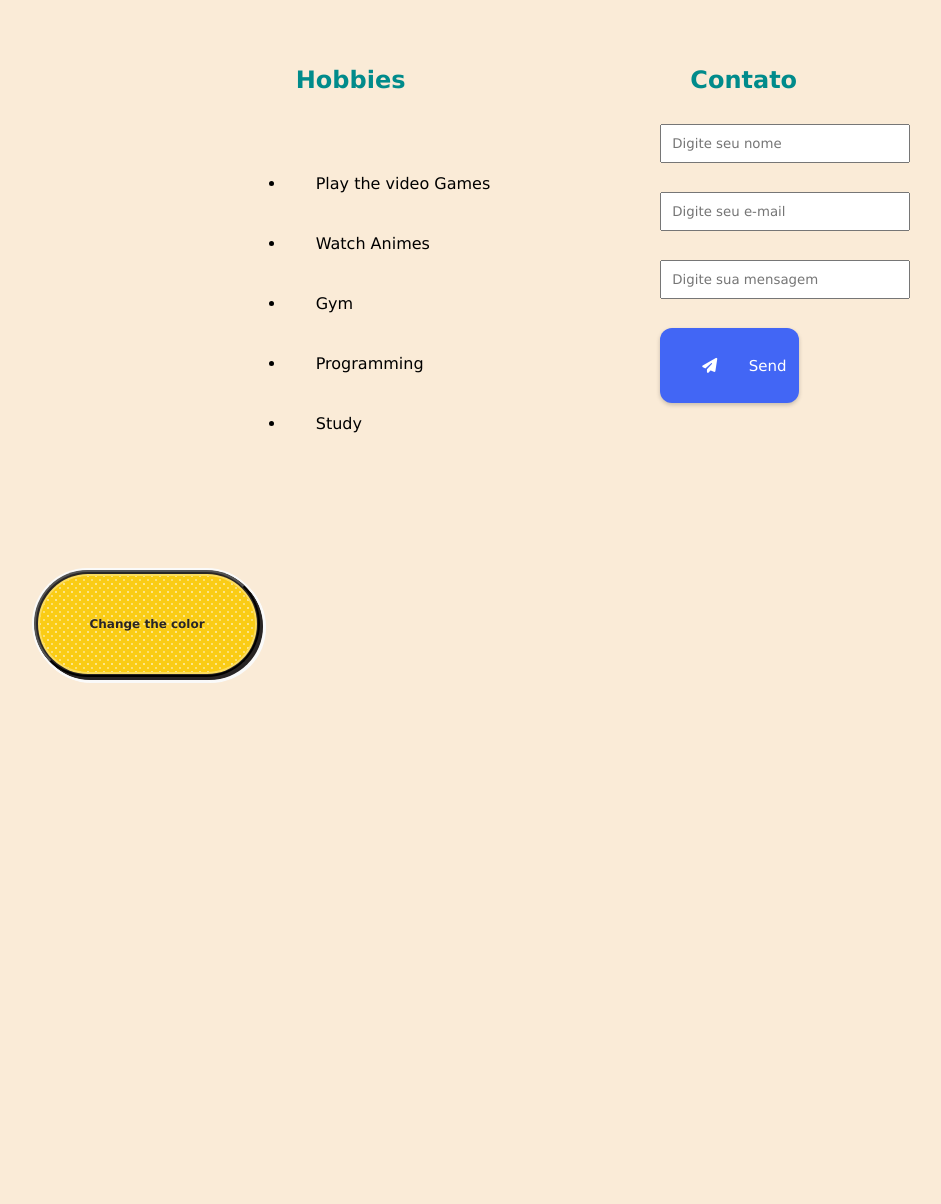
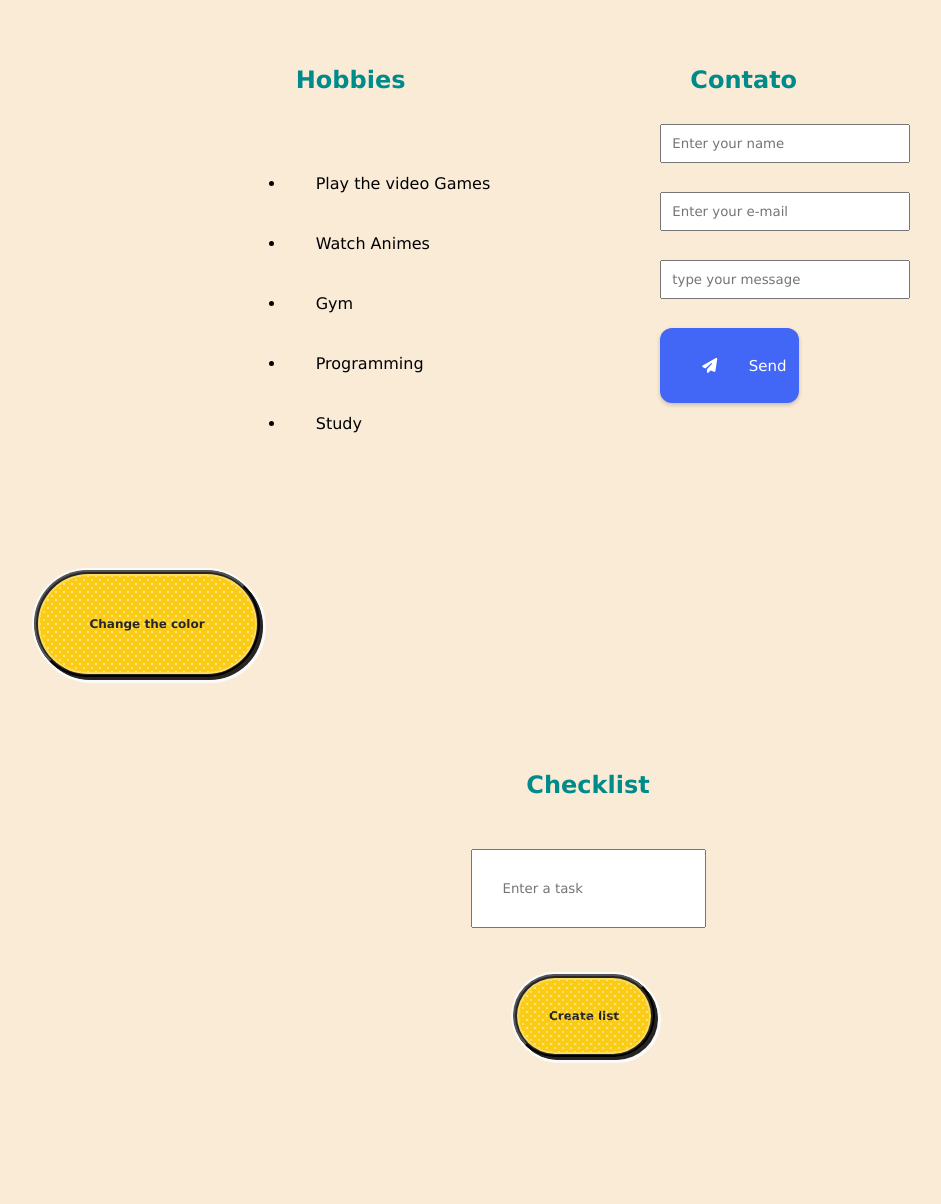
Before and after one commit to kauacovre/Curso-JS, a plain HTML site: page index.html in a window 1280 px wide. Shown: the part 200-1404 px from the top of the page, without its empty margins (52-993 px from the left). Before the commit the page ends 971 px from the top, so only its background shows below. Drawn offline with Linux system fonts and the light colour scheme.

Commit message:
to-do-list

```diff
--- a/index.html
+++ b/index.html
@@ -24,9 +24,9 @@
 
         <div class="contato">
             <h2>Contato</h2>
-            <input type="text" placeholder="Digite seu nome"><br>
-            <input type="email" placeholder="Digite seu e-mail"><br>
-            <input type="mensagem" placeholder="Digite sua mensagem"><br>
+            <input type="text" placeholder="Enter your name"><br>
+            <input type="email" placeholder="Enter your e-mail"><br>
+            <input type="mensagem" placeholder="type your message"><br>
             <button class="send-button">
                 <i class="fas fa-paper-plane"></i> Send
             </button>
@@ -39,6 +39,17 @@
         </button>
     </div>
 
+    <div class="container">
+        <h2>Checklist</h2>
+        <input type="text" id="tarefa" placeholder="Enter a task">
+        <div onclick="criarlista()">
+            <button class="button">
+                <div class="text">Create list</div>
+            </button>
+        </div>
+        <ul id="lista"></ul>
+    </div>
+
     <script src="script.js"></script>
 </body>
 </html>
--- a/script.js
+++ b/script.js
@@ -2,3 +2,31 @@ function mudarCor() {
     const corAleatoria = "#" + Math.floor(Math.random() * 16777215).toString(16);
     document.body.style.backgroundColor = corAleatoria;
 }
+
+function criarlista() {
+    const input = document.getElementById("tarefa");
+    const texto = input.value.trim();
+    if (texto !== "") {
+        const li = document.createElement("li");
+        li.textContent = texto;
+
+        li.addEventListener("click", () =>{
+            li.classList.toggle("completed");
+        });
+
+        const btnremover = document.createElement("button");
+        btnremover.textContent = "x";
+        btnremover.className = "remove";
+        btnremover.addEventListener("click", (e) => {
+            e.stopPropagation();
+            li.remove();
+        });
+
+        li.appendChild(btnremover);
+        document.getElementById("lista").appendChild(li);
+        input.value = ""; // Limpa o campo de entrada após adicionar a tarefa
+    }
+    else {
+        alert("enter a valid task!");
+    }
+}
--- a/style.css
+++ b/style.css
@@ -175,3 +175,23 @@
           12px 4px;
       }
     }
+
+  .container {
+    display: flex;
+    justify-content: center;
+    align-items: center;
+    flex-direction: column;
+    gap: 20px;
+  }
+
+  .input {
+    width: 300px;
+    padding: 10px;
+    border: 1px solid #ccc;
+    border-radius: 12px;
+    margin-bottom: 100px;
+  }
+  .input:focus {
+    border-color: #4266f5;
+    outline: none;
+  }
```
